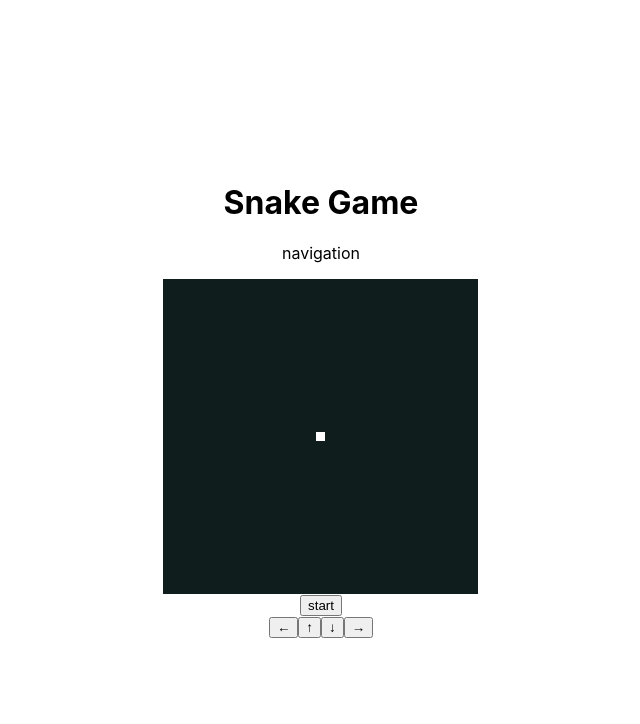
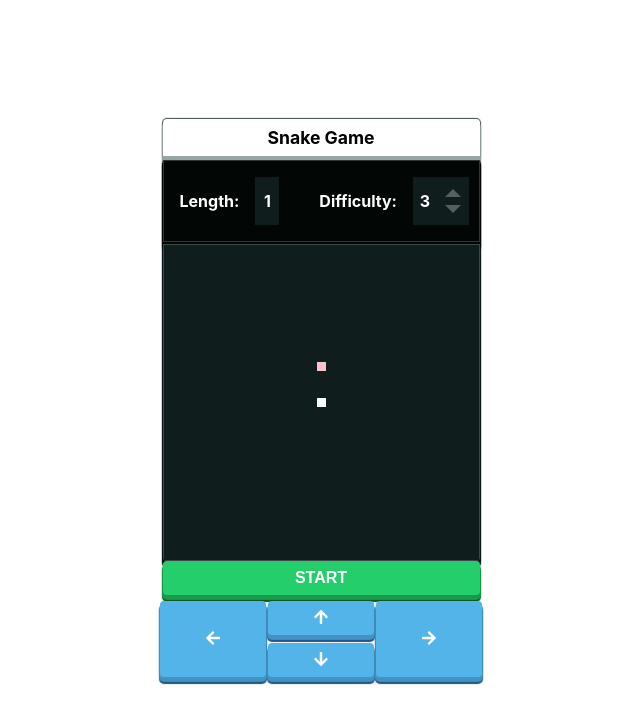
Before and after one commit to daijiromaeyama/hooks-snake-game, a React (Create React App) app: page / in a window 1280 px wide. Shown: the top 724 px of the page, without its empty margins (319-959 px from the left). Built offline with nearby package versions, Linux system fonts and the light colour scheme.

Commit message:
add section4 and section5

```diff
--- a/package.json
+++ b/package.json
@@ -3,6 +3,9 @@
   "version": "0.1.0",
   "private": true,
   "dependencies": {
+    "@fortawesome/fontawesome-svg-core": "^1.2.32",
+    "@fortawesome/free-solid-svg-icons": "^5.15.1",
+    "@fortawesome/react-fontawesome": "^0.1.11",
     "@testing-library/jest-dom": "^4.2.4",
     "@testing-library/react": "^9.3.2",
     "@testing-library/user-event": "^7.1.2",
--- a/src/App.js
+++ b/src/App.js
@@ -3,11 +3,14 @@
 import Field from './components/Field'
 import Button from './components/Button'
 import ManipulationPanel from './components/ManipulationPanel'
-import { initFields } from './utils'
+import { initFields, getFoodPostion } from './utils'
 
 const initialPosition = { x: 17, y: 17 }
 const initialValues = initFields(35, initialPosition)
 const defaultInterval = 100
+const defaultDifficulty = 3
+
+const Difficulty = [1000, 500, 100, 50, 10]
 
 const GameStatus = Object.freeze({
   init: 'init',
@@ -65,24 +68,31 @@
   return false;
 };
 
+const isEatingMyself = (fields, position) => {
+  return fields[position.y][position.x] === 'snake'
+}
+
 function App() {
   const [fields, setFields] = useState(initialValues)
-  const [position, setPosition] = useState()
+  const [body, setBody] = useState([])
   const [status, setStatus] = useState(GameStatus.init)
   const [direction, setDirection] = useState(Direction.up)
+  const [difficulty, setDifficulty] = useState(defaultDifficulty)
   const [tick, setTick] = useState(0)
 
   useEffect(() => {
-    setPosition(initialPosition)
+    setBody([initialPosition])
+
     // ゲームの中の時間を管理する
+    const interval = Difficulty[difficulty-1]
     timer = setInterval(() => {
       setTick(tick => tick + 1)
-    }, defaultInterval)
+    }, interval)
     return unsubscribe
-  }, [])
+  }, [difficulty])
 
   useEffect(() => {
-    if (!position || status !== GameStatus.playing) {
+    if (body.length === 0 || status !== GameStatus.playing) {
       return
     }
     const canContinue = handleMoving()
@@ -93,12 +103,14 @@
 
   const onStart = () => setStatus(GameStatus.playing)
 
+  const onStop = () => setStatus(GameStatus.suspended)
+
   const onRestart = () => {
     timer = setInterval(() => {
       setTick(tick => tick + 1)
     })
     setStatus(GameStatus.init)
-    setPosition(initialPosition)
+    setBody([initialPosition])
     setDirection(Direction.up)
     setFields(initFields(35, initialPosition))
   }
@@ -112,6 +124,16 @@
     }
     setDirection(newDirection)
   }, [direction ,status])
+
+  const onChangeDifficulty = useCallback((difficulty) => {
+    if (status !== GameStatus.init) {
+      return
+    }
+    if (difficulty < 1 || difficulty > Difficulty.length) {
+      return
+    }
+    setDifficulty(difficulty)
+  }, [status, difficulty])
 
   useEffect(() => {
     const handleKeyDown = (e) => {
@@ -127,19 +149,28 @@
   }, [onChangeDirection])
 
   const handleMoving = () => {
-    const { x, y } = position
+    const { x, y } = body[0]
     const delta = Delta[direction]
     const newPosition = {
       x: x + delta.x,
       y: y + delta.y
     }
-    if (isCollision(fields.length, newPosition)) {
+    if (isCollision(fields.length, newPosition) || isEatingMyself(fields, newPosition)) {
       unsubscribe()
       return false
     }
-    fields[y][x] = ''
+    const newBody = [...body]
+    if (fields[newPosition.y][newPosition.x] !== 'food') {
+      const removingTrack = newBody.pop()
+      fields[removingTrack.y][removingTrack.x] = ''
+    } else {
+      const food = getFoodPostion(fields.length, [...newBody, newPosition])
+      fields[food.y][food.x] = 'food'
+    }
     fields[newPosition.y][newPosition.x] = 'snake'
-    setPosition(newPosition)
+    newBody.unshift(newPosition)
+
+    setBody(newBody)
     setFields(fields)
     return true
   }
@@ -150,13 +181,22 @@
         <div className="title-container">
           <h1 className="title">Snake Game</h1>
         </div>
-        <Navigation />
+        <Navigation
+          length={body.length}
+          difficulty={difficulty}
+          onChangeDifficulty={onChangeDifficulty}
+        />
       </header>
       <main className="main">
         <Field fields={fields} />
       </main>
       <footer className="footer">
-        <Button status={status} onStart={onStart} onRestart={onRestart}/>
+        <Button
+          status={status}
+          onStop={onStop}
+          onStart={onStart}
+          onRestart={onRestart}
+        />
         <ManipulationPanel onChange={onChangeDirection} />
       </footer>
     </div>
--- a/src/components/Button.jsx
+++ b/src/components/Button.jsx
@@ -1,15 +1,13 @@
 import React from 'react';
 
 
-const Button = ({ status, onStart, onRestart }) => {
+const Button = ({ status, onStart, onStop, onRestart }) => {
   return (
     <div className="button">
-      {
-        status === "gameover" ?
-        <button onClick={onRestart}>gameover</button>
-        :
-        <button onClick={onStart}>start</button>
-      }
+      { status === "gameover" && <button className="btn btn-gameover" onClick={onRestart}>gameover</button> }
+      { status === "init" && <button className="btn btn-init" onClick={onStart}>start</button> }
+      { status === "suspended" && <button className="btn btn-suspended" onClick={onStart}>start</button> }
+      { status === "playing" && <button className="btn btn-playing" onClick={onStop}>stop</button> }
     </div>
   );
 };
--- a/src/components/ManipulationPanel.jsx
+++ b/src/components/ManipulationPanel.jsx
@@ -1,4 +1,11 @@
 import React from 'react';
+import { FontAwesomeIcon } from '@fortawesome/react-fontawesome'
+import {
+  faArrowLeft,
+  faArrowUp,
+  faArrowDown,
+  faArrowRight
+} from '@fortawesome/free-solid-svg-icons'
 
 const ManipulationPanel = ({ onChange }) => {
   const onUp = () => onChange('up')
@@ -8,10 +15,20 @@
 
   return (
     <div className="manipulation-panel">
-      <button onClick={onLeft}>←</button>
-      <button onClick={onUp}>↑</button>
-      <button onClick={onDown}>↓</button>
-      <button onClick={onRight}>→</button>
+      <button className="manipulation-btn btn btn-left" onClick={onLeft}>
+        <FontAwesomeIcon icon={faArrowLeft} />
+      </button>
+      <div>
+        <button className="manipulation-btn btn btn-up" onClick={onUp}>
+          <FontAwesomeIcon icon={faArrowUp} />
+        </button>
+        <button className="manipulation-btn btn btn-down" onClick={onDown}>
+          <FontAwesomeIcon icon={faArrowDown} />
+        </button>
+      </div>
+      <button className="manipulation-btn btn btn-right" onClick={onRight}>
+        <FontAwesomeIcon icon={faArrowRight} />
+      </button>
     </div>
   );
 };
--- a/src/components/Navigation.jsx
+++ b/src/components/Navigation.jsx
@@ -1,7 +1,37 @@
 import React from 'react';
 
-const Navigation = () => {
-  return <p>navigation</p>;
+const Navigation = ({ length, difficulty = 3, onChangeDifficulty }) => {
+  const upVisiblity = difficulty < 5 ? '' : 'is-hidden'
+  const downVisibilty = difficulty > 1 ? '' : 'is-hidden'
+  const onUpDifficulty = () => onChangeDifficulty(difficulty + 1)
+  const onDownDifficulty = () => onChangeDifficulty(difficulty -1)
+
+  return (
+    <div className="navigation">
+      <div className="navigation-item">
+          <span className="navigation-label">Length: </span>
+          <div className="navigation-item-number-container">
+            <div className="num-board">{length}</div>
+          </div>
+      </div>
+      <div className="navigation-item">
+        <span className="navigation-label">Difficulty: </span>
+        <div className="navigation-item-number-container">
+          <span className="num-board">{difficulty}</span>
+          <div className="difficulty-button-container">
+            <div
+              className={`difficulty-button difficulty-up ${upVisiblity}`}
+              onClick={onUpDifficulty}
+            ></div>
+            <div
+              className={`difficulty-button difficulty-down ${downVisibilty}`}
+              onClick={onDownDifficulty}
+            ></div>
+          </div>
+        </div>
+      </div>
+    </div>
+  )
 };
 
 export default Navigation;
--- a/src/index.css
+++ b/src/index.css
@@ -5,6 +5,17 @@
     'Helvetica Neue', sans-serif;
   -webkit-font-smoothing: antialiased;
   -moz-osx-font-smoothing: grayscale;
+}
+
+.title-container {
+  border-radius: 4px 4px 0px 0px;
+  box-shadow: 0px 4px 1px 1px #97A5A5, 0px 6px 1px 1px #3C4A4A, 0px 0px 1px 1px #3C4A4A;
+}
+
+.title {
+  margin: 0;
+  padding: 8px;
+  font-size: 1.1rem;
 }
 
 /* borderを含めた幅で要素の幅が計算されるように */
@@ -17,6 +28,10 @@
 .App {
   max-width: calc(9px * 35 + 1px * 2); /* a. (マスの幅) * 個数 + (ボーダーの幅) * 本数 */
   text-align: center;
+}
+
+.is-hidden {
+  visibility: hidden !important;
 }
 
 /* 要素が真ん中によるようにフレックスボックスを設定 */
@@ -36,6 +51,12 @@
 .field {
   display: flex;
   flex-wrap: wrap; /* b. */
+  margin-top: 2px;
+  color: white;
+  background: #0f1d1d;
+  border-radius: 0 0 4px 4px;
+  border: 1px solid #ffffff30;
+  box-shadow: 0px 4px 1px 1px #0C1818, 0px 6px 1px 1px #060F0D;
 }
 
 .snake {
@@ -45,3 +66,168 @@
 .food {
   background: pink;
 }
+
+.navigation {
+  display: flex;
+  margin-top: 4px;
+  justify-content: space-evenly;
+  color: white;
+  font-weight: bold;
+  background: #020705;
+  box-shadow: 0px 4px 1px 1px #020604, 0px 6px 1px 1px #010403;
+  border: 1px solid #ffffff30;
+}
+
+.navigation-item {
+  padding: 16px;
+  display: flex;
+  align-items: center;
+}
+
+.navigation-item-number-container {
+  display: flex;
+  padding: 0 8px;
+  align-items: center;
+  margin-left: 8px;
+}
+
+.num-board {
+  display: flex;
+  justify-content: center;
+  align-items: center;
+  background: #0f1d1d;
+  height: 48px;
+  width: 24px;
+}
+
+.difficulty-number {
+  margin-right: 8px;
+}
+
+.difficulty-button {
+  cursor: pointer;
+  width: 8px;
+  height: 8px;
+  border: 8px solid #0f1d1d;
+  margin: 8px;
+}
+
+.difficulty-button-container {
+  background: #0f1d1d;
+}
+
+.difficulty-up {
+  margin-top: 4px;
+  border-bottom: 8px solid #f0f0f050;
+  transition: all ease .5s;
+}
+.difficulty-up:hover {
+  transform: scale(1.1);
+  border-bottom: 8px solid white;
+}
+.difficulty-up:active {
+  transform: scale(.8);
+  opacity: .8
+}
+
+.difficulty-down {
+  margin-bottom: 4px;
+  border-top: 8px solid #f0f0f050;
+  transition: all ease .5s;
+}
+.difficulty-down:hover {
+  transform: scale(1.1);
+  border-top: 8px solid white;
+}
+.difficulty-down:active {
+  transform: scale(.8);
+  opacity: .8
+}
+
+.btn {
+  border: 0;
+  cursor: pointer;
+  color: white;
+  border-radius: 4px;
+  width: 100%;
+  font-weight: bold;
+  padding: 8px 16px;
+  font-size: 1rem;
+  text-transform: uppercase;
+  transition: all ease .2s;
+}
+
+.btn-init,
+.btn-suspended {
+  box-shadow: 0px 4px 1px 1px #199A4B, 0px 6px 1px 1px #0B5420;
+  background: #23CE6B;
+}
+
+.btn-playing {
+  box-shadow: 0px 4px 1px 1px #D4A752, 0px 6px 1px 1px #956933;
+  background: #FFD166;
+}
+
+.btn-gameover {
+  box-shadow: 0px 4px 1px 1px #CE3959, 0px 6px 1px 1px #8B1C2C;
+  background: #EF476F;
+}
+
+.btn:focus {
+  outline: 0;
+}
+
+.btn:active {
+  box-shadow: 0px 0px 0px 0px;
+  transform: translateY(6px);
+}
+
+.btn-init:active,
+.btn-suspended:active {
+  background: #20BD60;
+}
+
+.btn-playing:active {
+  background: #EABC5C;
+}
+
+.btn-gameover:active {
+  background: #DE4064;
+}
+
+.manipulation-panel {
+  margin-top: 2px;
+  display: flex;
+  justify-content: center;
+}
+
+.manipulation-btn {
+  min-width: 106px;
+  margin: 4px 2px;
+  background: #52B4E8;
+  box-shadow: 0px 4px 1px 1px #4293C4, 0px 6px 1px 1px #21507B;
+}
+
+.btn-move:active {
+  background: #4293C4;
+}
+
+.btn-left,
+.btn-right
+{
+  min-width: 106px;
+  width: 106px;
+}
+.btn-left {
+  margin-left: 0;
+}
+.btn-right {
+  margin-right: 0;
+}
+
+.btn-up,
+.btn-down
+{
+  margin-left: 0px;
+  margin-right: 0px;
+}
--- a/src/utils/index.js
+++ b/src/utils/index.js
@@ -1,4 +1,16 @@
-export const initFields = (fieldSize, initialPosition) => {
+export const getFoodPostion = (fieldSize, excludes) => {
+  while(true) {
+    const x = Math.floor(Math.random() * (fieldSize - 1 - 1)) + 1;
+    const y = Math.floor(Math.random() * (fieldSize - 1 - 1)) + 1;
+    const conflict = excludes.some(item => item.x === x && item.y === y)
+
+    if (!conflict) {
+      return { x, y };
+    }
+  }
+}
+
+export const initFields = (fieldSize, snake) => {
   const fields = []; // 新しい配列を作成
   // フィールドの縦の長さを作る分だけループ
   for (let i = 0; i < fieldSize; i++) {
@@ -7,7 +19,10 @@
     // フィールドの列を配列の追加
     fields.push(cols);
   }
-  fields[initialPosition.y][initialPosition.x] = 'snake'
+  fields[snake.y][snake.x] = 'snake'
+
+  const food = getFoodPostion(fieldSize, [snake])
+  fields[food.y][food.x] = 'food'
 
   return fields; // 作成した配列を返却
 };
```
Also changed, not shown: 1 other file (tests, documents, lock files or other folders).
